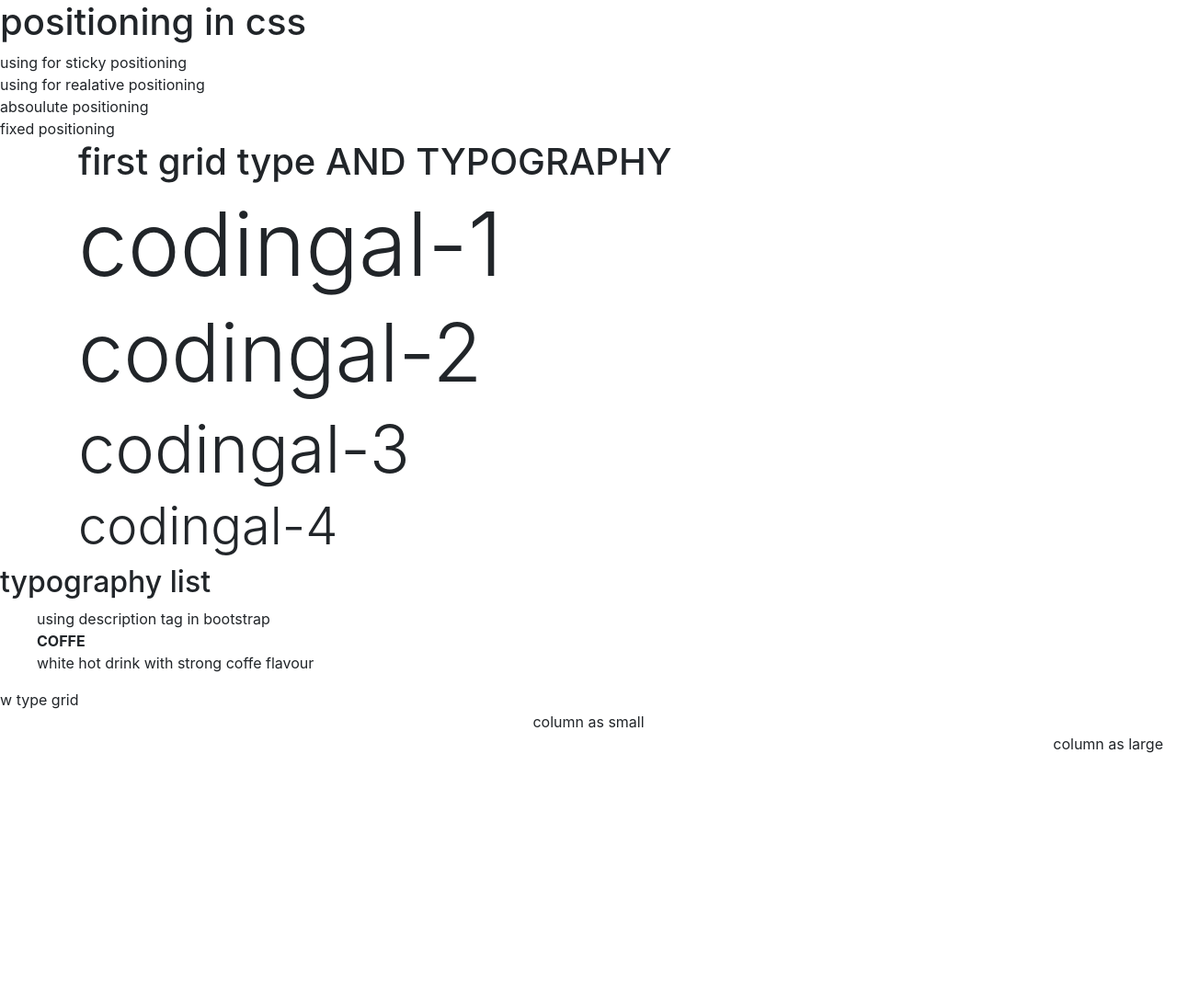
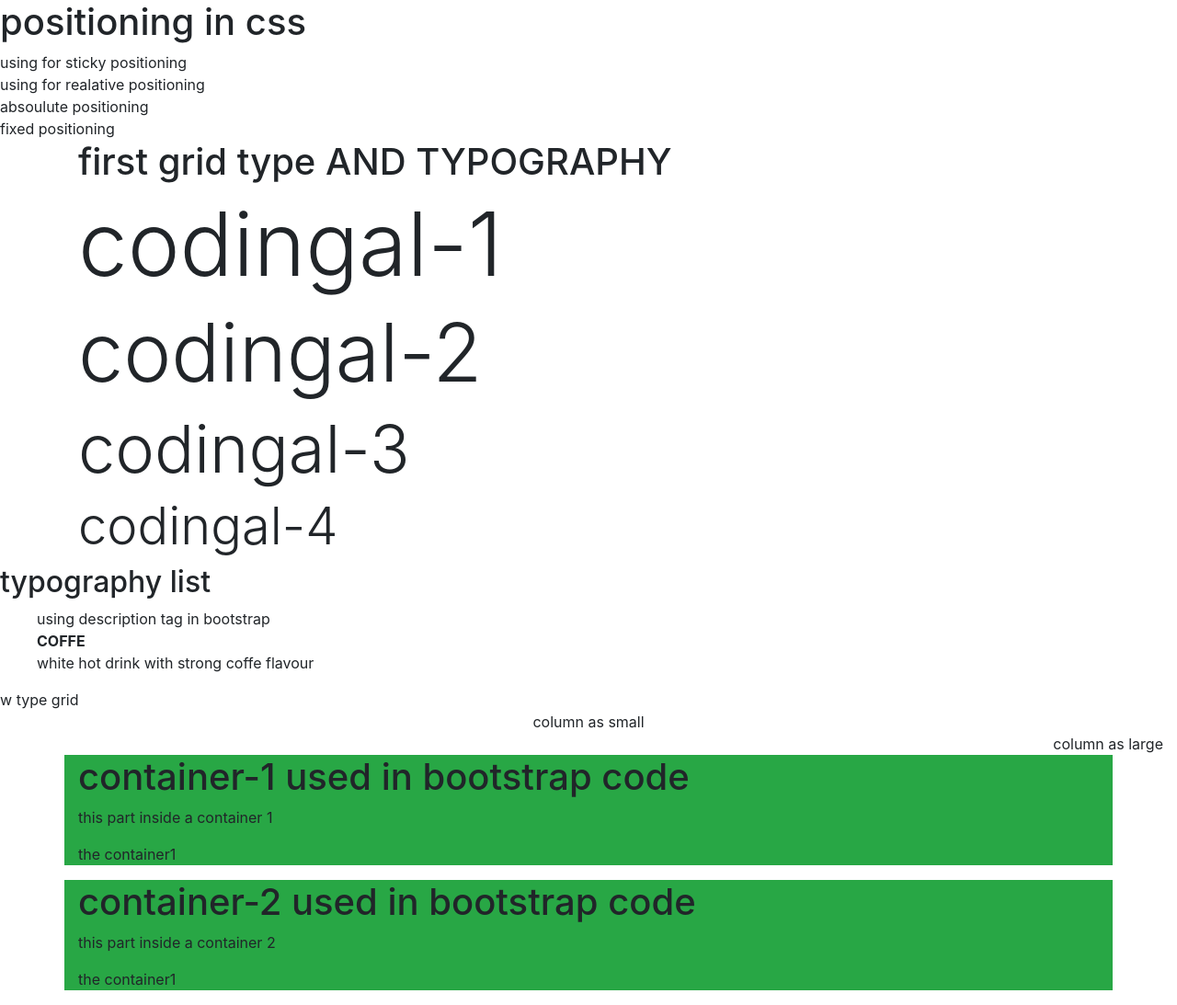
Before and after one commit to Anayakhan390/html-session, a plain HTML site: page index.html in a window 1280 px wide. Shown: the whole page at 92% size. Before the commit the page ends 821 px from the top, so only its background shows below. Drawn offline with nearby package versions, Linux system fonts and the light colour scheme.

Commit message:
bootstrap

```diff
--- a/index.html
+++ b/index.html
@@ -45,5 +45,18 @@
      <div class="col-sm">column as small</div>
      <div class="col-lg">column as large</div>
 
+     <!--container fluid-->
+     <!--(container) -->
+     <div class="container bg-success (text-while)">
+     <h1>container-1 used in bootstrap code </h1>
+     <p> this part inside a container 1</p>
+     <p>the container1</p>
+    </div>
+    <!--add color and border mb-{size}   p is known prefix (t-top, b_botton, l-left, r-right)-->
+    <div class="container bg-success (text-while)">
+    <h1>container-2 used in bootstrap code </h1>
+     <p> this part inside a container 2</p>
+     <p>the container1</p>
+
   </body>
 </html>
```
